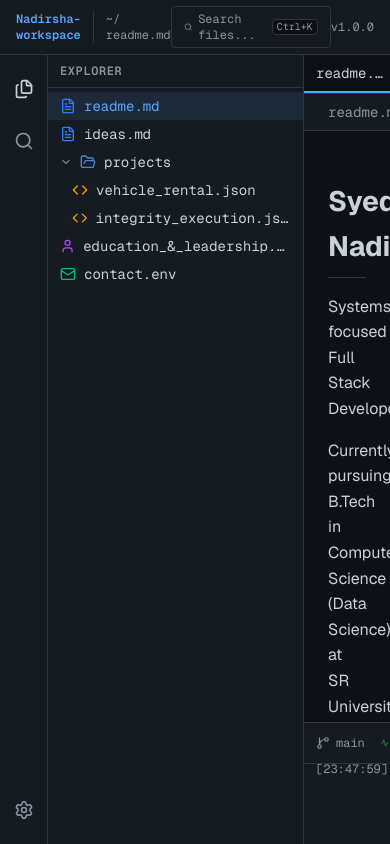
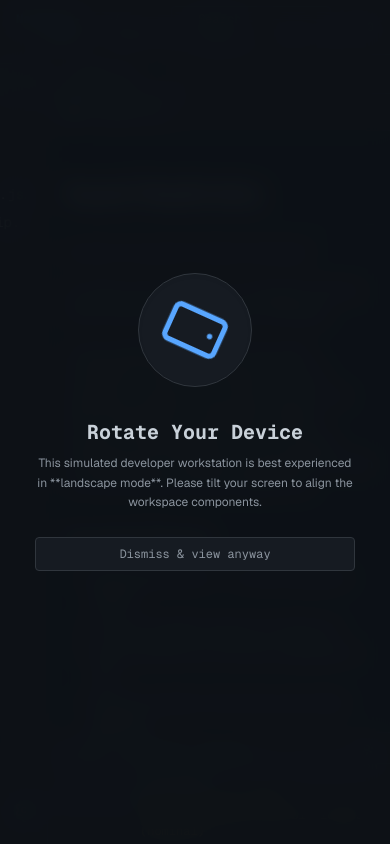
Before and after one commit to Nadirsha-Syed/Portfolio, a Next.js app: page / in a window 390 px wide. Built offline with nearby package versions, Linux system fonts and the light colour scheme.

Commit message:
feat: optimize for mobile responsiveness, collapsible sidebar, orientation guard, and settings cog functionality

```diff
--- a/app/globals.css
+++ b/app/globals.css
@@ -113,3 +113,19 @@ body {
 .markdown-body strong {
   font-weight: 600;
 }
+
+@keyframes phone-rotate {
+  0% {
+    transform: rotate(0deg);
+  }
+  30%, 70% {
+    transform: rotate(-90deg);
+  }
+  100% {
+    transform: rotate(0deg);
+  }
+}
+
+.animate-phone-rotate {
+  animation: phone-rotate 2.5s ease-in-out infinite;
+}
--- a/app/page.tsx
+++ b/app/page.tsx
@@ -7,7 +7,9 @@ import { TabBar } from '@/components/tab-bar'
 import { WorkspaceViewer } from '@/components/workspace-viewer'
 import { StatusBar } from '@/components/status-bar'
 import { CommandPalette } from '@/components/command-palette'
-import { Files, Search, Settings } from 'lucide-react'
+import { Files, Search, Settings, Smartphone } from 'lucide-react'
+import { useTheme } from 'next-themes'
+import { cn } from '@/lib/utils'
 
 const initialFiles: FileNode[] = [
   {
@@ -63,7 +65,22 @@ const initialFiles: FileNode[] = [
 ]
 
 export default function Home() {
+  const { theme, setTheme } = useTheme()
   const [activeFile, setActiveFile] = useState<FileNode | null>(initialFiles[0])
+  const [showRotatePrompt, setShowRotatePrompt] = useState(false)
+  const [dismissedPrompt, setDismissedPrompt] = useState(false)
+
+  useEffect(() => {
+    const checkOrientation = () => {
+      const isPortrait = window.innerHeight > window.innerWidth
+      const isMobileSize = window.innerWidth < 768
+      setShowRotatePrompt(isPortrait && isMobileSize)
+    }
+
+    checkOrientation()
+    window.addEventListener('resize', checkOrientation)
+    return () => window.removeEventListener('resize', checkOrientation)
+  }, [])
   const [tabs, setTabs] = useState<Tab[]>([
     { id: 'readme', name: 'readme.md', path: 'readme.md', isActive: true }
   ])
@@ -76,6 +93,23 @@ export default function Home() {
   ])
   const [isCommandPaletteOpen, setIsCommandPaletteOpen] = useState(false)
   const [isSidebarOpen, setIsSidebarOpen] = useState(true)
+  const [isSettingsOpen, setIsSettingsOpen] = useState(false)
+  const [fontSize, setFontSize] = useState(14)
+
+  // Initialize sidebar state on mount based on screen width
+  useEffect(() => {
+    if (window.innerWidth < 640) {
+      setIsSidebarOpen(false)
+    }
+  }, [])
+
+  // Close settings dropdown on click outside
+  useEffect(() => {
+    if (!isSettingsOpen) return
+    const handleClick = () => setIsSettingsOpen(false)
+    window.addEventListener('click', handleClick)
+    return () => window.removeEventListener('click', handleClick)
+  }, [isSettingsOpen])
 
   // Listen for Ctrl+K
   useEffect(() => {
@@ -159,7 +193,7 @@ export default function Home() {
   }
 
   return (
-    <div className="flex flex-col h-screen bg-background text-foreground overflow-hidden">
+    <div className="flex flex-col h-[100dvh] bg-background text-foreground overflow-hidden">
       {/* Top Header */}
       <header className="flex items-center justify-between px-4 py-1.5 bg-sidebar border-b border-border text-xs font-mono">
         <div className="flex items-center gap-3">
@@ -190,31 +224,121 @@ export default function Home() {
           <div className="flex flex-col gap-4">
             <button
               onClick={() => setIsSidebarOpen(!isSidebarOpen)}
-              className={`p-2 rounded hover:bg-code-bg transition-colors \${isSidebarOpen ? 'text-accent' : 'text-muted'}`}
+              className={cn(
+                "p-2 rounded hover:bg-code-bg transition-colors cursor-pointer flex items-center justify-center",
+                isSidebarOpen ? 'text-accent' : 'text-muted'
+              )}
             >
               <Files className="w-5 h-5" />
             </button>
-            <button className="p-2 rounded hover:bg-code-bg transition-colors text-muted">
-              <Search className="w-5 h-5" onClick={() => setIsCommandPaletteOpen(true)} />
+            <button
+              onClick={() => setIsCommandPaletteOpen(true)}
+              className="p-2 rounded hover:bg-code-bg transition-colors text-muted cursor-pointer flex items-center justify-center"
+            >
+              <Search className="w-5 h-5" />
             </button>
           </div>
-          <button className="p-2 rounded hover:bg-code-bg transition-colors text-muted">
+          <div className="relative">
+            <button
+              onClick={(e) => {
+                e.stopPropagation()
+                setIsSettingsOpen(!isSettingsOpen)
+              }}
+              className={cn(
+                "p-2 rounded hover:bg-code-bg transition-colors text-muted cursor-pointer flex items-center justify-center",
+                isSettingsOpen && "text-accent bg-code-bg"
+              )}
+            >
               <Settings className="w-5 h-5" />
             </button>
+            {isSettingsOpen && (
+              <div
+                onClick={(e) => e.stopPropagation()}
+                className="absolute left-14 bottom-0 w-56 bg-sidebar border border-border rounded-lg shadow-xl p-2 z-50 animate-in fade-in slide-in-from-bottom-2 duration-150"
+              >
+                <div className="text-[10px] font-mono font-semibold text-muted px-3 py-1 border-b border-border uppercase tracking-wider mb-1">
+                  Preferences
+                </div>
+                <button
+                  onClick={() => {
+                    setTheme(theme === 'dark' ? 'light' : 'dark')
+                    setIsSettingsOpen(false)
+                  }}
+                  className="w-full text-left px-3 py-2 text-xs font-mono rounded hover:bg-code-bg transition-colors flex items-center justify-between text-foreground cursor-pointer"
+                >
+                  <span>Toggle Theme</span>
+                  <span className="text-[10px] text-muted uppercase">{theme || 'system'}</span>
+                </button>
+                <div className="border-t border-border/50 my-1" />
+                <div className="px-3 py-1 text-xs font-mono flex items-center justify-between text-foreground">
+                  <span>Font Size</span>
+                  <div className="flex items-center gap-1.5">
+                    <button
+                      onClick={() => setFontSize(prev => Math.max(12, prev - 1))}
+                      className="w-5 h-5 flex items-center justify-center border border-border rounded hover:bg-code-bg cursor-pointer"
+                      title="Decrease Font Size"
+                    >
+                      -
+                    </button>
+                    <span className="min-w-[16px] text-center">{fontSize}px</span>
+                    <button
+                      onClick={() => setFontSize(prev => Math.min(20, prev + 1))}
+                      className="w-5 h-5 flex items-center justify-center border border-border rounded hover:bg-code-bg cursor-pointer"
+                      title="Increase Font Size"
+                    >
+                      +
+                    </button>
+                  </div>
+                </div>
+                <div className="border-t border-border/50 my-1" />
+                <button
+                  onClick={() => {
+                    setLogs([])
+                    setIsSettingsOpen(false)
+                    const time = new Date().toTimeString().split(' ')[0]
+                    setLogs([{ timestamp: time, message: 'Terminal console logs cleared.', type: 'info' }])
+                  }}
+                  className="w-full text-left px-3 py-2 text-xs font-mono rounded hover:bg-code-bg transition-colors text-red-500 hover:text-red-400 cursor-pointer"
+                >
+                  Clear Console Logs
+                </button>
+              </div>
+            )}
+          </div>
         </aside>
 
+        {/* Click-away backdrop overlay for mobile sidebar */}
+        {isSidebarOpen && (
+          <div
+            className="sm:hidden fixed inset-0 z-30 bg-background/20 backdrop-blur-xs cursor-pointer"
+            onClick={() => setIsSidebarOpen(false)}
+          />
+        )}
+
         {/* Sidebar file tree */}
-        {isSidebarOpen && (
-          <aside className="w-64 bg-sidebar border-r border-border flex flex-col">
+        <aside className={cn(
+          "w-64 bg-sidebar border-r border-border flex flex-col transition-all duration-200",
+          // Mobile responsive overlay positioning
+          "max-sm:fixed max-sm:left-12 max-sm:top-[31px] max-sm:bottom-[108px] max-sm:z-40 max-sm:shadow-2xl",
+          // Open/Close transition classes
+          isSidebarOpen
+            ? "max-sm:translate-x-0 sm:w-64"
+            : "max-sm:-translate-x-full sm:w-0 sm:overflow-hidden sm:border-r-0"
+        )}>
           <div className="flex-1 overflow-y-auto flex flex-col">
             <FileTree
               nodes={initialFiles}
               activeFile={activeFile ? activeFile.path : null}
-                onFileSelect={handleFileSelect}
+              onFileSelect={(node) => {
+                handleFileSelect(node)
+                // Close sidebar overlay automatically when selecting a file on mobile
+                if (window.innerWidth < 640) {
+                  setIsSidebarOpen(false)
+                }
+              }}
             />
           </div>
         </aside>
-        )}
 
         {/* Main Editor Area */}
         <main className="flex-1 flex flex-col overflow-hidden bg-background">
@@ -224,7 +348,7 @@ export default function Home() {
             onTabSelect={handleTabSelect}
           />
           <div className="flex-1 flex flex-col overflow-hidden">
-            <WorkspaceViewer activeFile={activeFile} />
+            <WorkspaceViewer activeFile={activeFile} fontSize={fontSize} />
           </div>
           <StatusBar logs={logs} />
         </main>
@@ -237,6 +361,28 @@ export default function Home() {
         files={initialFiles}
         onSelectFile={handleFileSelect}
       />
+
+      {showRotatePrompt && !dismissedPrompt && (
+        <div className="fixed inset-0 z-[100] flex flex-col items-center justify-center p-6 bg-background/95 backdrop-blur-md text-center">
+          <div className="max-w-xs space-y-6">
+            <div className="relative inline-block p-6 bg-sidebar border border-border rounded-full shadow-inner">
+              <Smartphone className="w-16 h-16 text-accent animate-phone-rotate" />
+            </div>
+            <div className="space-y-2">
+              <h2 className="text-xl font-bold font-mono">Rotate Your Device</h2>
+              <p className="text-xs text-muted font-sans leading-relaxed">
+                This simulated developer workstation is best experienced in **landscape mode**. Please tilt your screen to align the workspace components.
+              </p>
+            </div>
+            <button
+              onClick={() => setDismissedPrompt(true)}
+              className="px-4 py-2 border border-border bg-sidebar hover:bg-sidebar-border/50 text-xs font-mono text-muted hover:text-foreground rounded transition-colors cursor-pointer w-full"
+            >
+              Dismiss & view anyway
+            </button>
+          </div>
+        </div>
+      )}
     </div>
   )
 }
--- a/components/project-renderer.tsx
+++ b/components/project-renderer.tsx
@@ -124,9 +124,10 @@ interface TestResult {
 
 interface ProjectRendererProps {
   fileName: string
+  fontSize?: number
 }
 
-export function ProjectRenderer({ fileName }: ProjectRendererProps) {
+export function ProjectRenderer({ fileName, fontSize = 14 }: ProjectRendererProps) {
   const project = projects[fileName]
   const [expandedSections, setExpandedSections] = useState<Set<string>>(
     new Set(['overview', 'architecture', 'features', 'responsibilities', 'results', 'teamwork', 'highlights'])
@@ -165,7 +166,7 @@ export function ProjectRenderer({ fileName }: ProjectRendererProps) {
   }
 
   return (
-    <div className="space-y-6">
+    <div className="space-y-6" style={{ fontSize: `${fontSize}px` }}>
       <div className="border-b border-border pb-4">
         <div className="flex items-start justify-between gap-4 flex-wrap">
           <div className="flex-1 min-w-[280px]">
--- a/components/workspace-viewer.tsx
+++ b/components/workspace-viewer.tsx
@@ -78,9 +78,10 @@ function EnvVarRow({ envKey, envVal, isLink, href, icon }: EnvVarRowProps) {
 
 interface WorkspaceViewerProps {
   activeFile: FileNode | null
+  fontSize?: number
 }
 
-export function WorkspaceViewer({ activeFile }: WorkspaceViewerProps) {
+export function WorkspaceViewer({ activeFile, fontSize = 14 }: WorkspaceViewerProps) {
   if (!activeFile) {
     return (
       <div className="flex-1 flex items-center justify-center text-muted">
@@ -102,7 +103,7 @@ export function WorkspaceViewer({ activeFile }: WorkspaceViewerProps) {
 
   const renderContent = () => {
     if (activeFile.extension === 'json' && activeFile.path.includes('projects')) {
-      return <ProjectRenderer fileName={activeFile.name} />
+      return <ProjectRenderer fileName={activeFile.name} fontSize={fontSize} />
     }
 
     if (activeFile.extension === 'md') {
@@ -186,10 +187,10 @@ export function WorkspaceViewer({ activeFile }: WorkspaceViewerProps) {
 
     if (activeFile.path === 'education_&_leadership.tsx') {
       return (
-        <div className="relative border-l border-border pl-6 ml-4 space-y-8 my-4">
+        <div className="relative border-l border-border pl-4 sm:pl-6 ml-2 sm:ml-4 space-y-8 my-4">
           {/* Education Node */}
           <div className="relative">
-            <div className="absolute -left-[33px] top-1.5 w-4 h-4 rounded-full border border-accent bg-background flex items-center justify-center">
+            <div className="absolute -left-[25px] sm:-left-[33px] top-1.5 w-4 h-4 rounded-full border border-accent bg-background flex items-center justify-center">
               <div className="w-1.5 h-1.5 rounded-full bg-accent" />
             </div>
 
@@ -228,7 +229,7 @@ export function WorkspaceViewer({ activeFile }: WorkspaceViewerProps) {
 
           {/* Leadership Node */}
           <div className="relative">
-            <div className="absolute -left-[33px] top-1.5 w-4 h-4 rounded-full border border-purple-500 bg-background flex items-center justify-center">
+            <div className="absolute -left-[25px] sm:-left-[33px] top-1.5 w-4 h-4 rounded-full border border-purple-500 bg-background flex items-center justify-center">
               <div className="w-1.5 h-1.5 rounded-full bg-purple-500" />
             </div>
 
@@ -268,7 +269,7 @@ export function WorkspaceViewer({ activeFile }: WorkspaceViewerProps) {
         {getIcon()}
         <span className="font-mono text-sm text-muted">{activeFile.name}</span>
       </div>
-      <div className="flex-1 overflow-y-auto p-6">
+      <div className="flex-1 overflow-y-auto p-4 sm:p-6" style={{ fontSize: `${fontSize}px` }}>
         {renderContent()}
       </div>
     </div>
```
Lines whose indentation alone changed are shown as unchanged.
